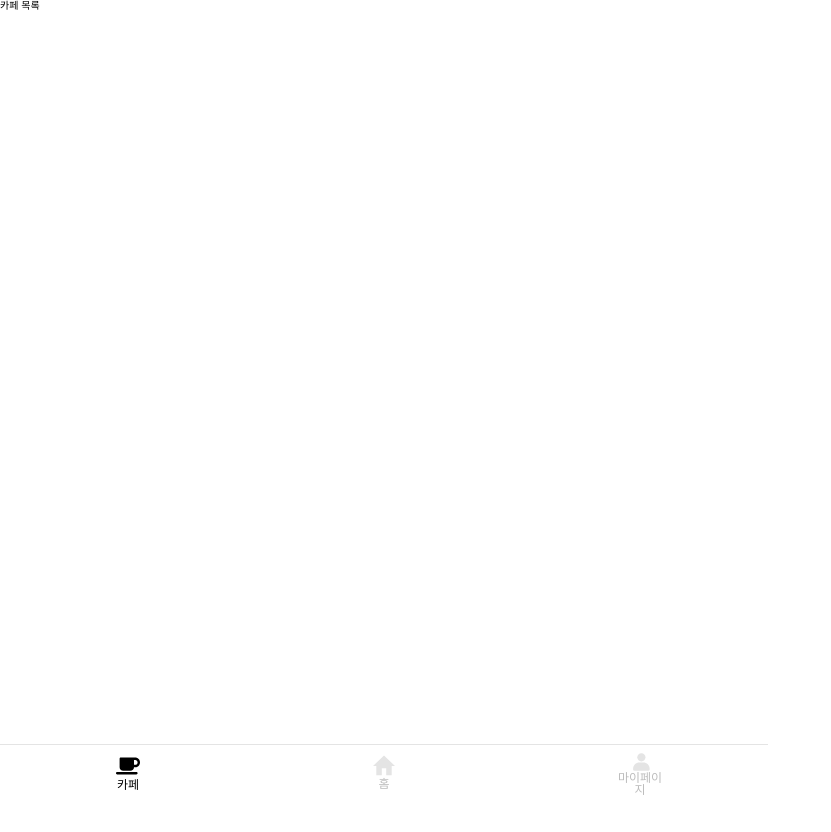
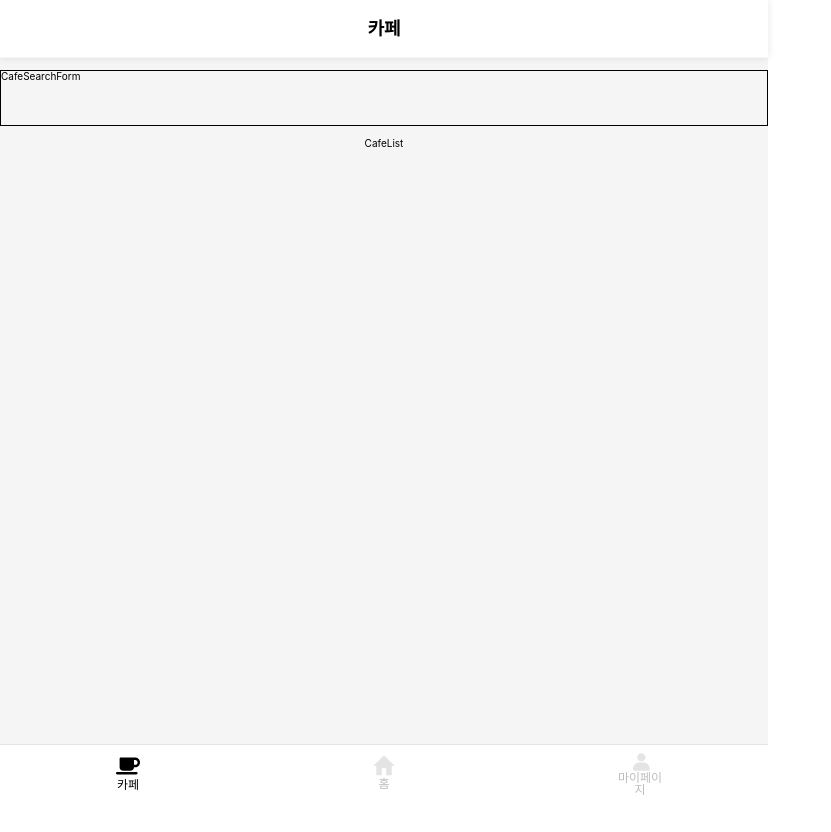
Before and after one commit to MyTumblerDiary/MTD-front, a Next.js app: page /cafes in a window 1280 px wide. Shown: the top 832 px of the page, without its empty margins (0-831 px from the left). Before the commit the page ends 800 px from the top, so only its background shows below. Built offline with nearby package versions, Linux system fonts and the light colour scheme; sample sign-in values are in the browser's storage.

Commit message:
feat: cafes 페이지 헤더 및 레이아웃 구성

```diff
--- /dev/null
+++ b/src/components/Cafes/CafeList/CafeList.tsx
@@ -0,0 +1,3 @@
+export default function CafeList() {
+  return <div>CafeList</div>;
+}
--- /dev/null
+++ b/src/components/Cafes/CafeSearchForm/CafeSearchForm.style.ts
@@ -0,0 +1,7 @@
+import styled from 'styled-components';
+
+export const CafeSearchForm = styled.div`
+  width: 100%;
+  height: 56px;
+  border: 1px solid black;
+`;
--- /dev/null
+++ b/src/components/Cafes/CafeSearchForm/CafeSearchForm.tsx
@@ -0,0 +1,5 @@
+import * as Style from './CafeSearchForm.style';
+
+export default function CafeSearchForm() {
+  return <Style.CafeSearchForm>CafeSearchForm</Style.CafeSearchForm>;
+}
--- /dev/null
+++ b/src/components/Cafes/CafesContainer.style.ts
@@ -0,0 +1,11 @@
+import styled from 'styled-components';
+
+export const CafesContainer = styled.div`
+  width: 100%;
+  min-height: 100vh;
+  display: flex;
+  flex-direction: column;
+  gap: 12px;
+  align-items: center;
+  background-color: #f5f5f5;
+`;
--- /dev/null
+++ b/src/components/Cafes/CafesContainer.tsx
@@ -0,0 +1,15 @@
+import * as Style from './CafesContainer.style';
+
+import Header from '../Common/Header/Header';
+import CafeList from './CafeList/CafeList';
+import CafeSearchForm from './CafeSearchForm/CafeSearchForm';
+
+export default function CafesContainer() {
+  return (
+    <Style.CafesContainer>
+      <Header title='카페' />
+      <CafeSearchForm />
+      <CafeList />
+    </Style.CafesContainer>
+  );
+}
--- a/src/pages/cafes.tsx
+++ b/src/pages/cafes.tsx
@@ -1,10 +1,11 @@
 import PageHead from '@/components/Common/Head/Head';
+import CafesContainer from '@/components/Cafes/CafesContainer';
 
 export default function Cafes() {
   return (
-    <div>
+    <>
       <PageHead title='카페' />
-      카페 목록
-    </div>
+      <CafesContainer />
+    </>
   );
 }
```
